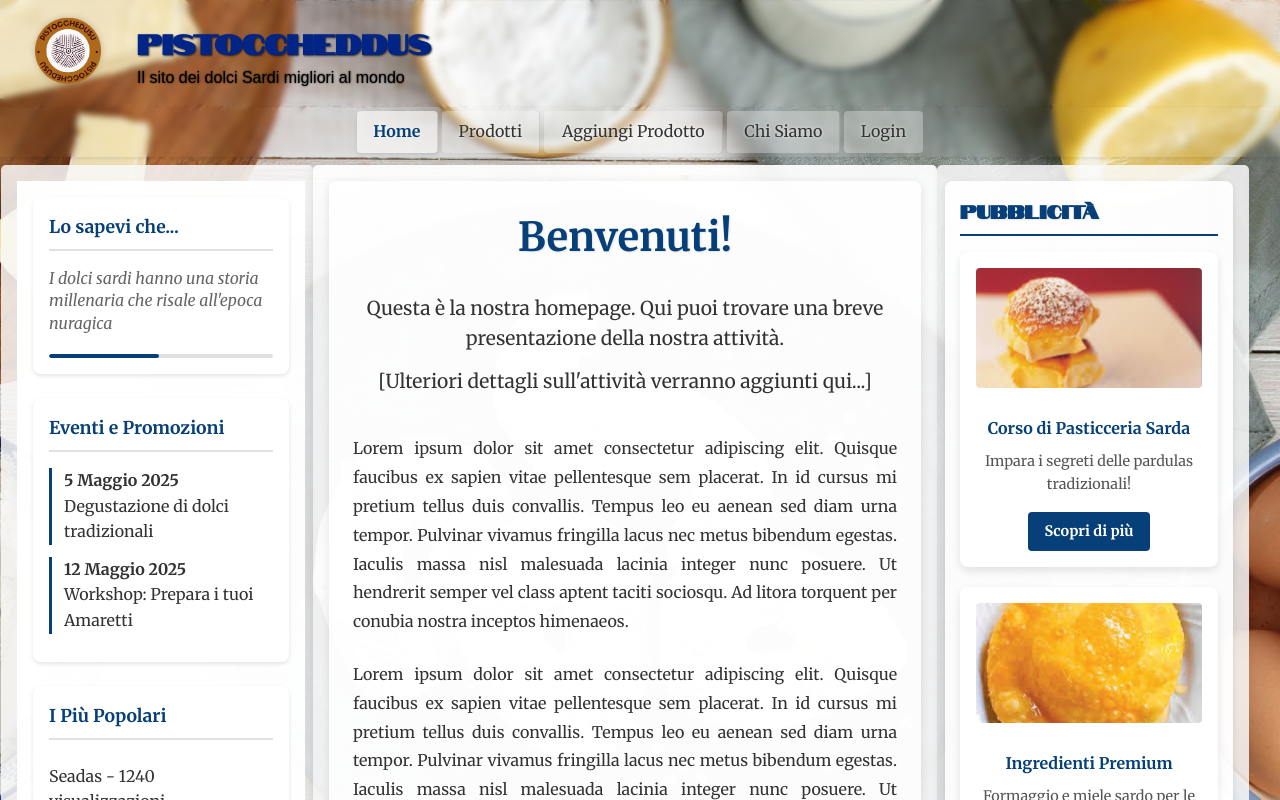
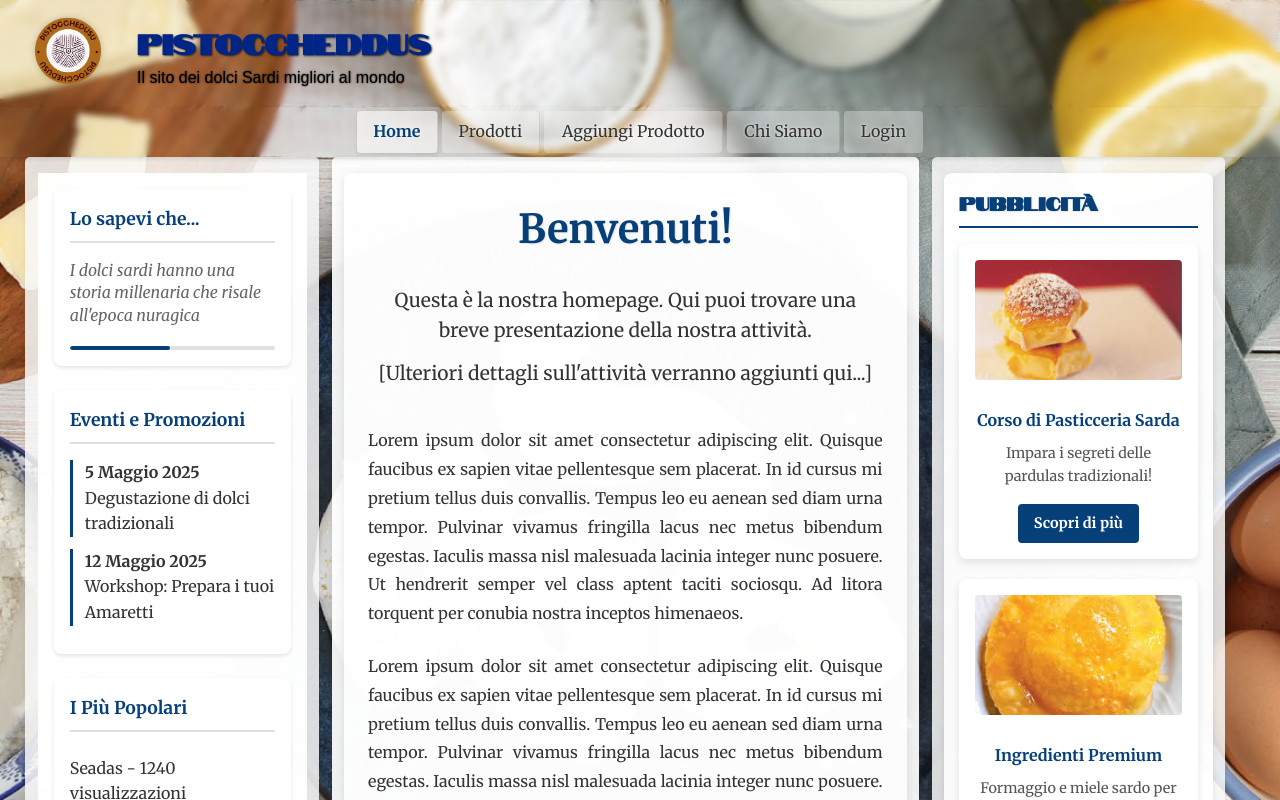
Before and after one commit to SolidusRam/PistoccheddusFPW, a Vue app in the folder PistoVUE/: page / in a window 1280 px wide. Shown: the top 800 px of the page. Built offline with nearby package versions, Linux system fonts and the light colour scheme.

Commit message:
Rifatto un po di stile tolto i filtri

```diff
--- a/PistoVUE/src/App.vue
+++ b/PistoVUE/src/App.vue
@@ -15,9 +15,7 @@ import SidebarRight from './components/SidebarRight.vue'
 
     <nav class="app-nav">
       <NavBar />
-    </nav>
-
-    <div class="app-content">
+    </nav>    <div class="app-content container-fluid">
       <div class="row">
         <aside class="sidebar-left col-3">
           <SidebarLeft />
@@ -45,22 +43,17 @@ import SidebarRight from './components/SidebarRight.vue'
   box-shadow: 0 0 15px rgba(0, 0, 0, 0.2);
 }
 
-.app-content {
-  padding: 0 1rem;
-}
-
 .main-content {
   background-color: rgba(255, 255, 255, 0.93);
   box-shadow: 0 0 10px rgba(0, 0, 0, 0.1);
   border-radius: 5px;
-  margin: 0.5rem 0;
   padding: 1rem;
 }
 
 .sidebar-left, .sidebar-right {
   background-color: rgba(250, 250, 250, 0.85);
   border-radius: 5px;
-  margin: 0.5rem 0;
+  padding: 1rem;
   box-shadow: 0 0 5px rgba(0, 0, 0, 0.05);
 }
 
@@ -71,37 +64,5 @@ import SidebarRight from './components/SidebarRight.vue'
     float: none !important;
     margin-bottom: 1rem;
   }
-
-  .sidebar-left {
-    order: 2;
-  }
-
-  .main-content {
-    order: 1;
-  }
-
-  .sidebar-right {
-    order: 3;
-  }
-}
-
-/* Layout desktop: sidebar in parallelo */
-@media (min-width: 768px) {
-  .app-content .row {
-    margin-right: -15px;
-    margin-left: -15px;
-  }
-
-  .sidebar-left {
-    padding-right: 0.5rem;
-  }
-
-  .sidebar-right {
-    padding-left: 0.5rem;
-  }
-
-  .main-content {
-    padding: 1rem;
-  }
 }
 </style>
--- a/PistoVUE/src/assets/main.css
+++ b/PistoVUE/src/assets/main.css
@@ -47,6 +47,15 @@ body {
   padding-left: 15px;
   margin-right: auto;
   margin-left: auto;
+  max-width: 1200px;
+}
+
+.container-fluid {
+  width: 100%;
+  padding-right: 15px;
+  padding-left: 15px;
+  margin-right: auto;
+  margin-left: 1%;
 }
 
 .row {
@@ -85,6 +94,27 @@ body {
   .col-10 { width: 83.333333%; }
   .col-11 { width: 91.666667%; }
   .col-12 { width: 100%; }
+    /* Sistema a 3 colonne con spazi - percentuali precise */
+  .sidebar-left.col-3 {
+    width: 23.5%;
+    padding-right: 1%;
+    padding-left: 1%;
+    margin-left: 1%;
+    margin-right: 1%;
+  }
+  .main-content.col-6 {
+    width: 47%;
+    padding-right: 1%;
+    padding-left: 1%;
+    margin-right: 1%;
+  }
+  .sidebar-right.col-3 {
+    width: 23.5%;
+    padding-right: 1%;
+    padding-left: 1%;
+    margin-right: 1%;
+  }
+
 }
 
 /* Stili generali dell'applicazione */
@@ -126,51 +156,6 @@ body {
   clear: both;
 }
 
-@media (min-width: 768px) {
-  /* Layout desktop già gestito tramite float e width % */
-}
-
-/* Sidebar sinistra */
-.sidebar-left {
-  background-color: #fafafa;
-  padding: 1rem;
-  width: 100%;
-}
-
-@media (min-width: 768px) {
-  .sidebar-left {
-    width: 25%;
-    float: left;
-  }
-}
-
-/* Contenuto centrale */
-.main-content {
-  padding: 1rem;
-  width: 100%;
-}
-
-@media (min-width: 768px) {
-  .main-content {
-    width: 50%;
-    float: left;
-  }
-}
-
-/* Sidebar destra */
-.sidebar-right {
-  background-color: #f8f9fa;
-  padding: 1rem;
-  width: 100%;
-}
-
-@media (min-width: 768px) {
-  .sidebar-right {
-    width: 25%;
-    float: left;
-  }
-}
-
 /* Footer */
 .app-footer {
   clear: both;
--- a/PistoVUE/src/components/ProductCard.vue
+++ b/PistoVUE/src/components/ProductCard.vue
@@ -2,12 +2,13 @@
   <div class="product-card">
     <div class="product-image-container">
       <img :src="imageUrl" :alt="title" class="product-image">
-    </div>
-    <div class="product-info">
+    </div>    <div class="product-info">
       <h3 class="product-title">{{ title }}</h3>
       <p class="product-description">{{ description }}</p>
-      <p class="product-price">{{ formattedPrice }}</p>
-      <p class="product-origin" v-if="origine_ricetta">Origine: {{ origine_ricetta }}</p>
+      <div class="product-footer">
+        <p class="product-price">{{ formattedPrice }}</p>
+        <p class="product-origin" v-if="origine_ricetta">Origine: {{ origine_ricetta }}</p>
+      </div>
     </div>
   </div>
 </template>
@@ -61,19 +62,13 @@ export default {
   overflow: hidden;
   margin-bottom: 1.5rem;
   background-color: #fff;
-  box-shadow: 0 4px 8px rgba(0, 0, 0, 0.05);
-  transition: transform 0.3s ease, box-shadow 0.3s ease;
+  box-shadow: 0 2px 4px rgba(0, 0, 0, 0.1);
 }
 
 .product-card::after {
   content: "";
   display: table;
   clear: both;
-}
-
-.product-card:hover {
-  transform: translateY(-5px);
-  box-shadow: 0 8px 16px rgba(0, 0, 0, 0.1);
 }
 
 .product-image-container {
@@ -106,17 +101,29 @@ export default {
   line-height: 1.4;
 }
 
+.product-footer {
+  margin-top: 0.5rem;
+}
+
+.product-footer::after {
+  content: "";
+  display: table;
+  clear: both;
+}
+
 .product-price {
-  font-size: 1.1rem;
+  font-size: 1rem;
   font-weight: bold;
   color: #333;
+  margin: 0;
+  float: left;
 }
 
 .product-origin {
-  font-size: 0.85rem;
+  font-size: 1rem;
   color: #666;
-  font-style: italic;
-  margin-top: 0.5rem;
+  margin: 0;
+  float: right;
 }
 
 /* Responsive: Desktop (768px and above) */
@@ -130,15 +137,10 @@ export default {
      max-height: none;
      height: 200px;
   }
-
   .product-info {
     width: 60%;
     float: right;
     padding: 1.5rem;
-    /* Centra verticalmente il contenuto */
-    display: table-cell;
-    vertical-align: middle;
-    height: 200px;
   }
 }
 </style>
--- a/PistoVUE/src/components/SidebarLeft.vue
+++ b/PistoVUE/src/components/SidebarLeft.vue
@@ -1,58 +1,5 @@
 <template>
   <div class="sidebar-left-container">
-
-    <!-- Filtri prodotti - visibili solo nella pagina prodotti -->
-    <section v-if="$route.path === '/prodotti'" class="filters-section">
-      <h3>Filtri Prodotti</h3>
-
-      <div class="filter-group">
-        <h4>Categoria</h4>
-        <select v-model="filtersStore.categoryFilter">
-          <option value="tutti">Tutte le categorie</option>
-          <option value="dolci-tradizionali">Dolci Tradizionali</option>
-          <option value="pasticceria-moderna">Pasticceria Moderna</option>
-          <option value="torte">Torte</option>
-          <option value="biscotti">Biscotti</option>
-        </select>
-      </div>
-
-      <div class="filter-group">
-        <h4>Prezzo</h4>
-        <select v-model="filtersStore.priceRangeFilter">
-          <option value="tutti">Tutti i prezzi</option>
-          <option value="under-5">Sotto 5€</option>
-          <option value="5-10">5€ - 10€</option>
-          <option value="10-20">10€ - 20€</option>
-          <option value="over-20">Sopra 20€</option>
-        </select>
-      </div>
-
-      <div class="filter-group">
-        <h4>Ingredienti</h4>
-        <div class="ingredients-list">
-          <label>
-            <input type="checkbox" v-model="filtersStore.ingredientsFilter" value="mandorle">
-            Mandorle
-          </label>
-          <label>
-            <input type="checkbox" v-model="filtersStore.ingredientsFilter" value="miele">
-            Miele
-          </label>
-          <label>
-            <input type="checkbox" v-model="filtersStore.ingredientsFilter" value="ricotta">
-            Ricotta
-          </label>
-          <label>
-            <input type="checkbox" v-model="filtersStore.ingredientsFilter" value="zafferano">
-            Zafferano
-          </label>
-        </div>
-      </div>
-
-      <button class="reset-filters" @click="filtersStore.resetFilters()">
-        Resetta filtri
-      </button>
-    </section>
 
     <!-- Sezione Informativa - visibile in tutte le pagine -->
     <section class="info-section">
@@ -98,12 +45,10 @@
 </template>
 
 <script setup>
-import { ref, onMounted, onBeforeMount, onBeforeUnmount } from 'vue'
-import { useFiltersStore } from '@/stores/filters'
+import { ref, onMounted, onBeforeUnmount } from 'vue'
 import { useRoute } from 'vue-router'
 
 const route = useRoute()
-const filtersStore = useFiltersStore()
 
 // Dati dimostrativi per la sezione "Lo sapevi che..."
 const facts = [
@@ -152,12 +97,8 @@ onMounted(() => {
     }
     animationFrameId = requestAnimationFrame(animate)
   }, FACT_INTERVAL)
-
   // Avvia la prima animazione
   animationFrameId = requestAnimationFrame(animate)
-
-  // Carica le preferenze salvate
-  filtersStore.loadPreferences()
 })
 
 onBeforeUnmount(() => {
@@ -200,12 +141,6 @@ function scrollTo(elementClass) {
   }
 }
 
-// Cambia la modalità di visualizzazione
-function changeViewMode(mode) {
-  filtersStore.viewMode = mode
-  filtersStore.savePreferences()
-}
-
 </script>
 
 <style scoped>
@@ -240,64 +175,6 @@ h4 {
 
 .filter-group {
   margin-bottom: 1rem;
-}
-
-select, button {
-  width: 100%;
-  padding: 0.5rem;
-  margin: 0.25rem 0;
-  border: 1px solid #ddd;
-  border-radius: 4px;
-  background-color: white;
-}
-
-button {
-  cursor: pointer;
-  transition: background-color 0.3s;
-}
-
-button:hover {
-  background-color: #f0f0f0;
-}
-
-button.active {
-  background-color: #074079;
-  color: white;
-}
-
-.ingredients-list {
-  margin-bottom: 0.5rem;
-}
-
-.ingredients-list label input {
-  margin-right: 0.5rem;
-  vertical-align: middle;
-}
-
-.reset-filters {
-  background-color: #ff4444;
-  color: white;
-  border: none;
-  margin-top: 1rem;
-}
-
-.reset-filters:hover {
-  background-color: #cc0000;
-}
-
-.view-toggles {
-  margin-bottom: 0.5rem;
-}
-
-.view-toggles::after {
-  content: "";
-  display: table;
-  clear: both;
-}
-
-.view-toggles button {
-  float: left;
-  width: 50%;
 }
 
 .fun-fact {
--- a/PistoVUE/src/stores/filters.js
+++ /dev/null
@@ -1,49 +0,0 @@
-import { defineStore } from 'pinia'
-import { ref } from 'vue'
-
-export const useFiltersStore = defineStore('filters', () => {
-  // Filtri per i prodotti
-  const categoryFilter = ref('tutti')
-  const priceRangeFilter = ref('tutti')
-  const ingredientsFilter = ref([])
-
-  // Preferenze di visualizzazione
-  const viewMode = ref('grid') // 'grid' o 'list'
-  const sortBy = ref('default') // 'price', 'popularity', 'newest', 'default'
-
-  // Funzioni per resettare i filtri
-  function resetFilters() {
-    categoryFilter.value = 'tutti'
-    priceRangeFilter.value = 'tutti'
-    ingredientsFilter.value = []
-  }
-
-  // Funzioni per salvare le preferenze nel localStorage
-  function savePreferences() {
-    localStorage.setItem('userPreferences', JSON.stringify({
-      viewMode: viewMode.value,
-      sortBy: sortBy.value
-    }))
-  }
-
-  // Funzione per caricare le preferenze dal localStorage
-  function loadPreferences() {
-    const saved = localStorage.getItem('userPreferences')
-    if (saved) {
-      const prefs = JSON.parse(saved)
-      viewMode.value = prefs.viewMode
-      sortBy.value = prefs.sortBy
-    }
-  }
-
-  return {
-    categoryFilter,
-    priceRangeFilter,
-    ingredientsFilter,
-    viewMode,
-    sortBy,
-    resetFilters,
-    savePreferences,
-    loadPreferences
-  }
-})
--- a/PistoVUE/src/views/TeamView.vue
+++ b/PistoVUE/src/views/TeamView.vue
@@ -52,17 +52,17 @@ const formatDate = (dateString) => {
 // Funzione per ottenere foto di default basata sull'username
 const getDefaultPhoto = (username) => {
   const photos = [
-    'https://randomuser.me/api/portraits/men/83.jpg',
-    'https://randomuser.me/api/portraits/women/44.jpg',
-    'https://randomuser.me/api/portraits/men/80.jpg',
-    'https://randomuser.me/api/portraits/women/65.jpg',
-    'https://randomuser.me/api/portraits/men/32.jpg',
-    'https://randomuser.me/api/portraits/men/34.jpg',
-    'https://randomuser.me/api/portraits/men/35.jpg',
-    'https://randomuser.me/api/portraits/men/36.jpg'
+    'https://randomuser.me/api/portraits/lego/1.jpg',
+    'https://randomuser.me/api/portraits/lego/2.jpg',
+    'https://randomuser.me/api/portraits/lego/3.jpg',
+    'https://randomuser.me/api/portraits/lego/4.jpg',
+    'https://randomuser.me/api/portraits/lego/5.jpg',
+    'https://randomuser.me/api/portraits/lego/6.jpg',
+    'https://randomuser.me/api/portraits/lego/7.jpg',
+    'https://randomuser.me/api/portraits/lego/8.jpg'
   ]
-  // Usa il codice ASCII del primo carattere dell'username per scegliere la foto
-  const index = username.charCodeAt(0) % photos.length
+  // Calcola un indice basato sull'username per ottenere una foto unica
+  const index = Math.abs(username.split('').reduce((acc, char) => acc + char.charCodeAt(0), 0)) % photos.length
   return photos[index]
 }
 
```
Also changed, not shown: PistoVUE/src/assets/base.css (added).
